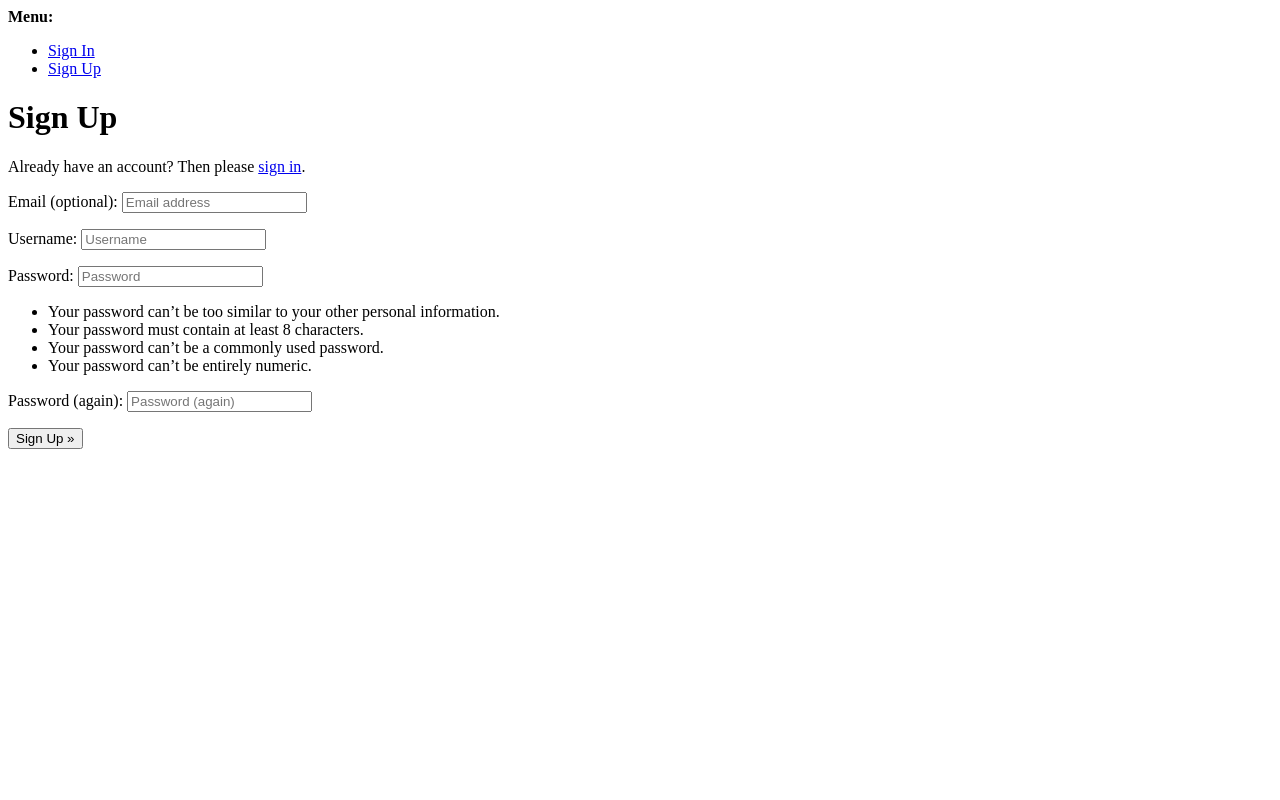
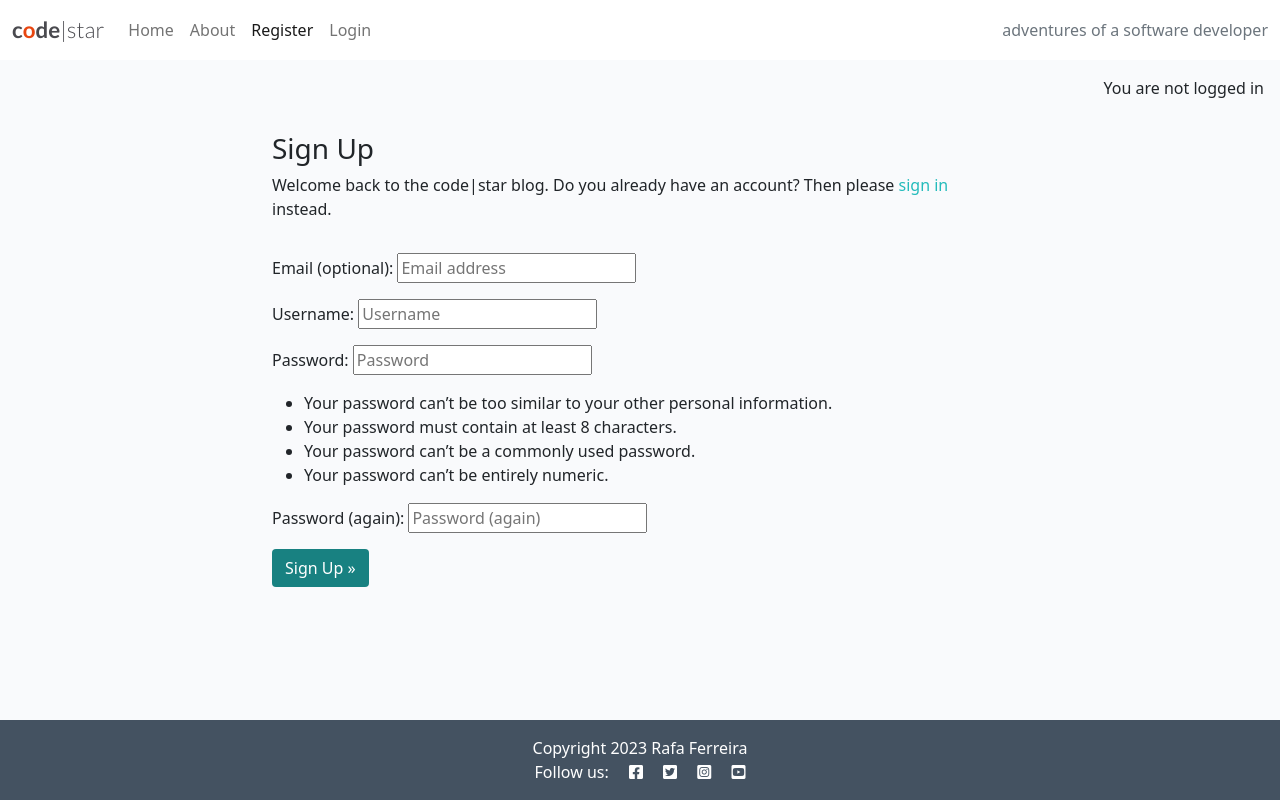
Before and after one commit to faelf/djangoblog, a Django app: page /accounts/signup/ in a window 1280 px wide. Run offline with Django 4.2, Linux system fonts and the light colour scheme.

Commit message:
Add Sign Up template

```diff
--- a/templates/account/signup.html
+++ b/templates/account/signup.html
@@ -1,21 +1,39 @@
-{% extends "account/base.html" %}
+{% extends "base.html" %}
 
 {% load i18n %}
 
-{% block head_title %}{% trans "Signup" %}{% endblock head_title %}
+{% block head_title %}
+{% trans "Signup" %}
+{% endblock head_title %}
 
 {% block content %}
-<h1>{% trans "Sign Up" %}</h1>
+<div class="container">
+  <div class="row">
+    <div class="col-md-8 mt-3 offset-md-2">
+      <h3>{% trans "Sign Up" %}</h3>
 
-<p>{% blocktrans %}Already have an account? Then please <a href="{{ login_url }}">sign in</a>.{% endblocktrans %}</p>
-
+      <p>{% blocktrans %}
+        Welcome back to the code|star blog.
+        Do you already have an account? Then please
+        <a class="link" href="{{ login_url }}">sign in</a>
+        instead.
+        {% endblocktrans %}
+      </p>
+    </div>
+  </div>
+  <div class="row">
+    <div class="col-md-8 mt-3 offset-md-2">
       <form class="signup" id="signup_form" method="post" action="{% url 'account_signup' %}">
         {% csrf_token %}
         {{ form.as_p }}
         {% if redirect_field_value %}
         <input type="hidden" name="{{ redirect_field_name }}" value="{{ redirect_field_value }}" />
         {% endif %}
-  <button type="submit">{% trans "Sign Up" %} &raquo;</button>
+        <button class="btn btn-signup right" type="submit">
+          {% trans "Sign Up" %} &raquo;</button>
       </form>
+    </div>
+  </div>
+</div>
 
-{% endblock content %}
+{% endblock %}
--- a/templates/base.html
+++ b/templates/base.html
@@ -77,6 +77,11 @@
   </nav>
 
   <main class="flex-shrink-0 main-bg">
+    {% if user.is_authenticated %}
+    <p class="text-end m-3">You are logged in as {{ user.first_name }} {{ user.last_name }}</p>
+    {% else %}
+    <p class="text-end m-3">You are not logged in</p>
+    {% endif %}
 
     {% block content %}
     <!-- Content Goes here -->
```
Lines whose indentation alone changed are shown as unchanged.
